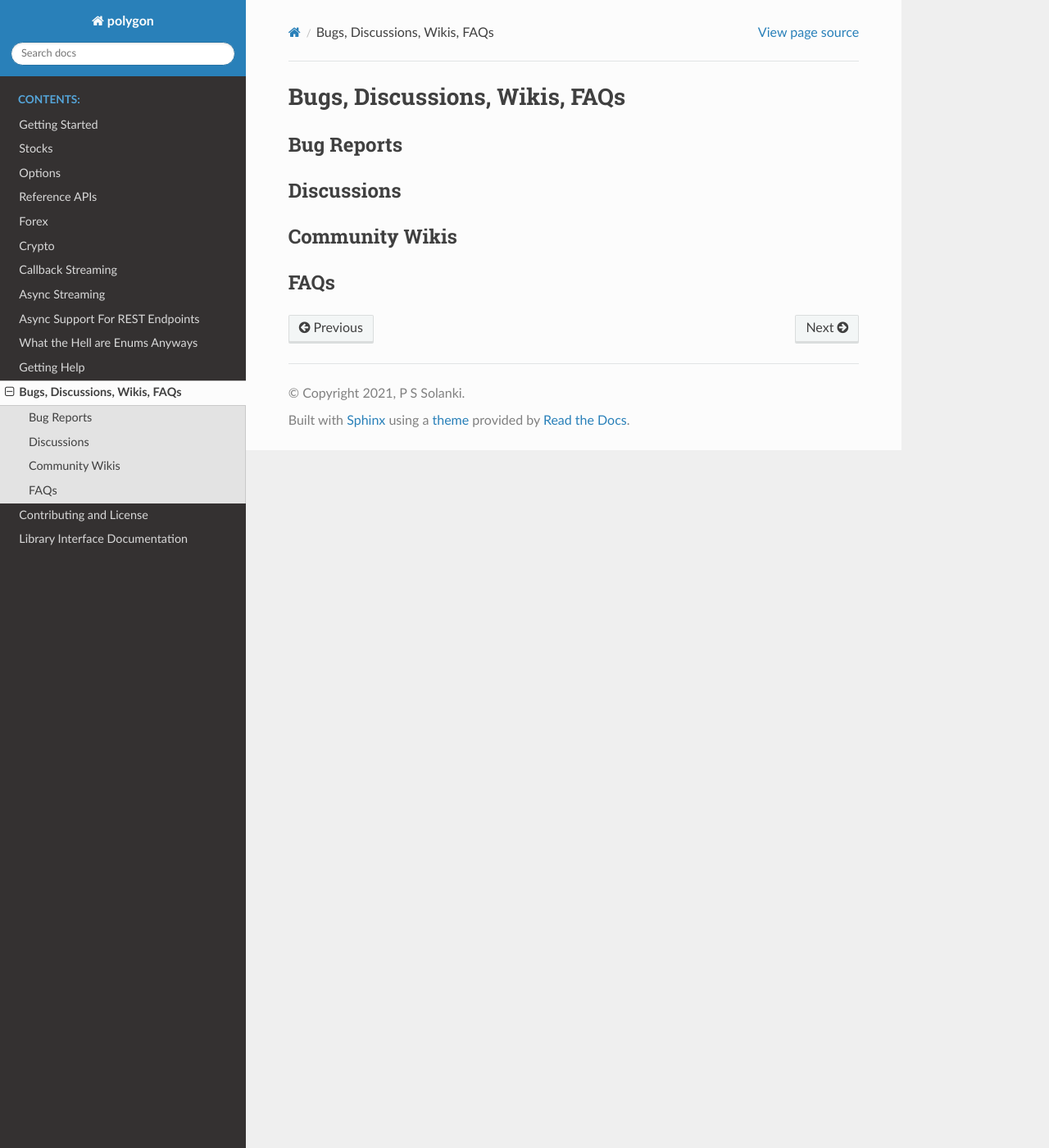
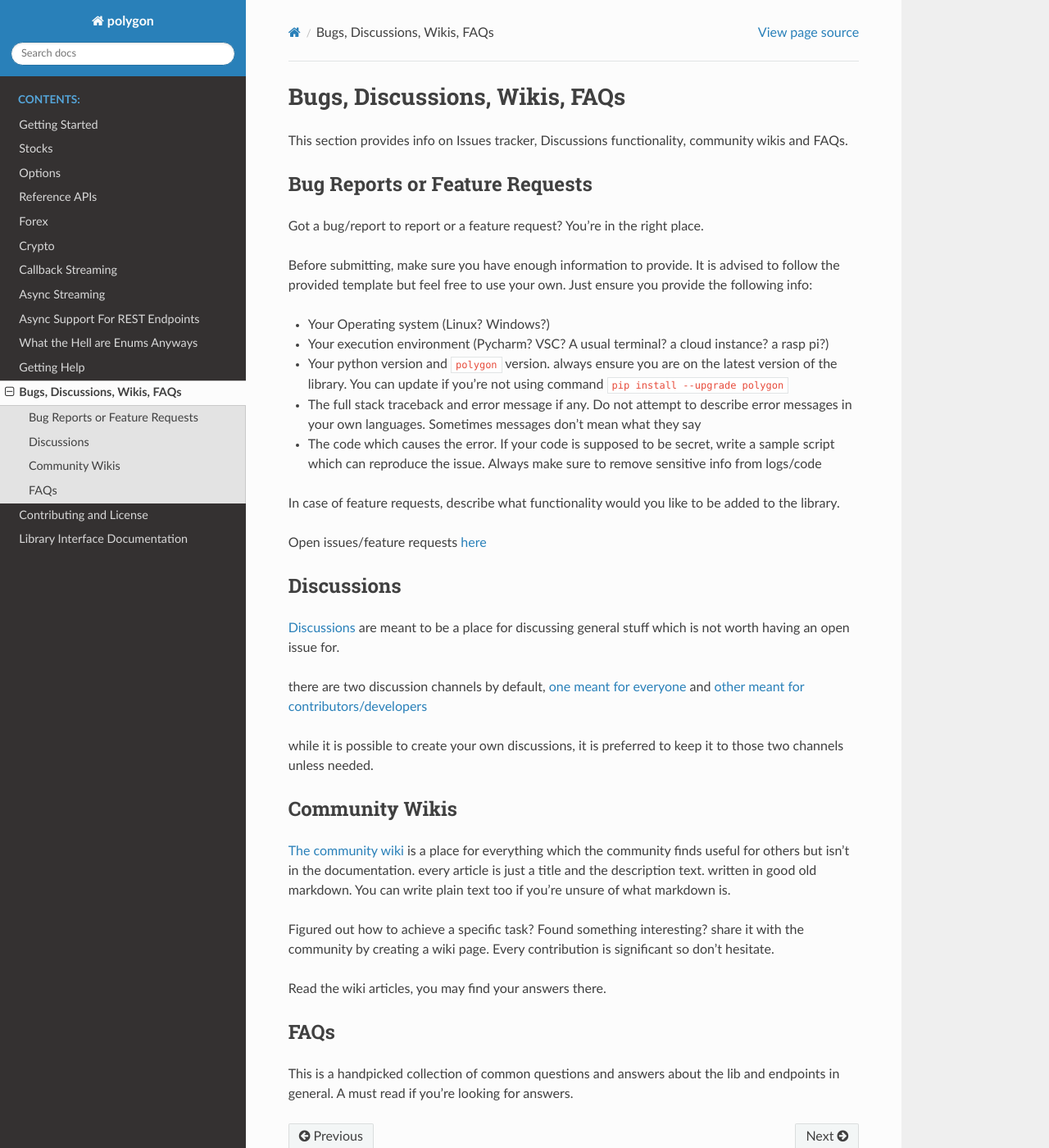
Before and after one commit to pssolanki111/polygon, a Sphinx documentation site: the page built from docs/bugs_discussions_wikis_faqs.rst, in a window 1280 px wide and 1400 px high. Shown: the whole window at 82% size. Built offline with Sphinx 7.4.7 and the Read the Docs theme 2.0.0, drawn with Linux system fonts in a browser that asks for light colours.

Commit message:
first draft for bug/discussion/wiki/faq docs writen

```diff
--- a/docs/bugs_discussions_wikis_faqs.rst
+++ b/docs/bugs_discussions_wikis_faqs.rst
@@ -5,24 +5,56 @@
 Bugs, Discussions, Wikis, FAQs
 ==============================
 
+This section provides info on Issues tracker, Discussions functionality, community wikis and FAQs.
 
 .. _bugs_header:
 
-Bug Reports
------------
+Bug Reports or Feature Requests
+-------------------------------
 
+Got a bug/report to report or a feature request? You're in the right place.
+
+Before submitting, make sure you have enough information to provide. It is advised to follow the provided template but feel free to use your own.
+Just ensure you provide the following info:
+
+* Your Operating system (Linux? Windows?)
+* Your execution environment (Pycharm? VSC? A usual terminal? a cloud instance? a rasp pi?)
+* Your python version and ``polygon`` version. always ensure you are on the latest version of the library. You can update if you're not using command ``pip install --upgrade polygon``
+* The full stack traceback and error message if any. Do not attempt to describe error messages in your own languages. Sometimes messages don't mean what they say
+* The code which causes the error. If your code is supposed to be secret, write a sample script which can reproduce the issue. Always make sure to remove sensitive info from logs/code
+
+In case of feature requests, describe what functionality would you like to be added to the library.
+
+Open issues/feature requests `here <https://github.com/pssolanki111/polygon/issues>`__
 
 .. _discussions_header:
 
 Discussions
 -----------
 
+`Discussions <https://github.com/pssolanki111/polygon/discussions>`__ are meant to be a place for discussing general stuff which is not worth having an open issue for.
+
+there are two discussion channels by default, `one meant for everyone <https://github.com/pssolanki111/polygon/discussions/1>`__ and `other meant for contributors/developers <https://github.com/pssolanki111/polygon/discussions/2>`__
+
+while it is possible to create your own discussions, it is preferred to keep it to those two channels unless needed.
+
 .. _wikis_header:
 
 Community Wikis
 ---------------
 
+`The community wiki <https://github.com/pssolanki111/polygon/wiki>`__ is a place for everything which the community finds useful for others but isn't in the documentation.
+every article is just a title and the description text. written in good old markdown. You can write plain text too if you're unsure of what markdown is.
+
+Figured out how to achieve a specific task? Found something interesting? share it with the community by creating a wiki page. Every contribution is significant so don't hesitate.
+
+Read the wiki articles, you may find your answers there.
+
+
 .. _faq_header:
 
 FAQs
 ----
+
+This is a handpicked collection of common questions and answers about the lib and endpoints in general.
+A must read if you're looking for answers.
--- a/docs/contrib_and_license.rst
+++ b/docs/contrib_and_license.rst
@@ -14,6 +14,7 @@ Read this small guide to know how you can start contributing.
 **If this is your first time contributing to an open source project, Welcome. You'd probably want to contribute to something you are confident about**
 
 Want to discuss anything related to the lib? head over to `Developer Discussions <https://github.com/pssolanki111/polygon/discussions/2>`__.
+You may also use discussions to ask anything related to contributions or library in general.
 
 Picking up what to work on
 ~~~~~~~~~~~~~~~~~~~~~~~~~~
```
Also changed, not shown: docs/getting_help.rst (+7 -4 lines).
